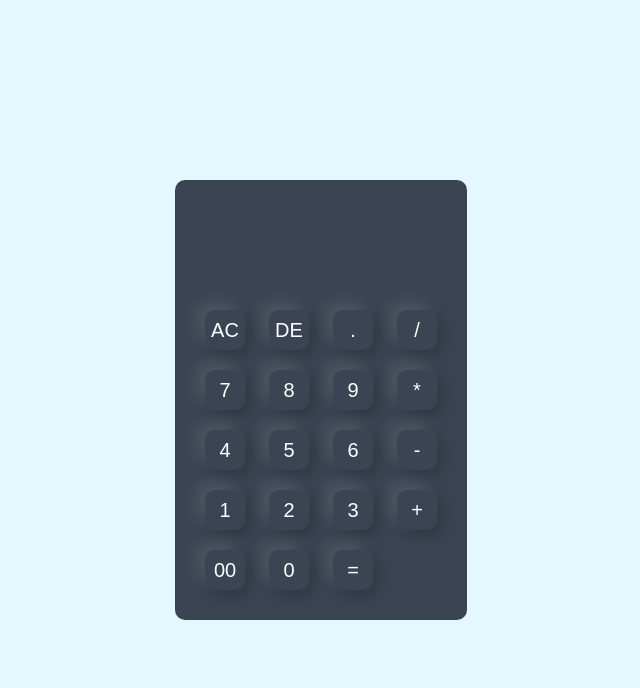
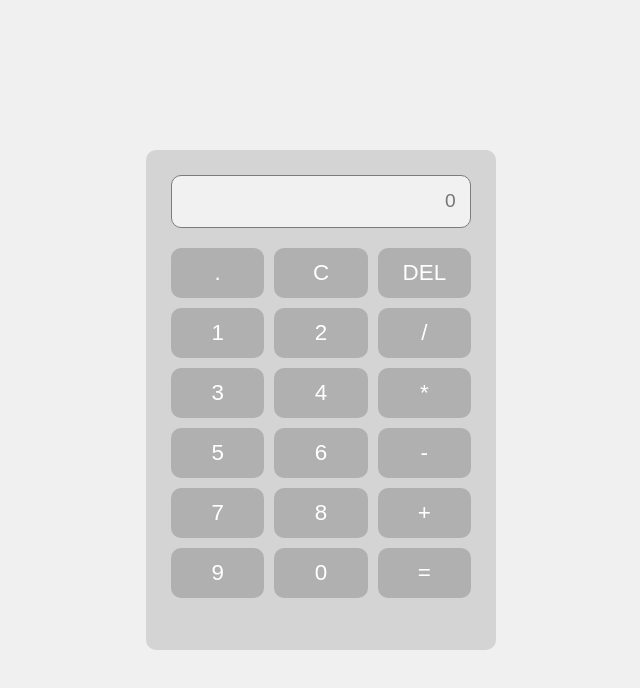
Before and after one commit to Yashin835/calculator, a plain HTML site: page index.html in a window 1280 px wide. Shown: the whole page, without its empty margins (319-959 px from the left). Drawn offline with Linux system fonts and the light colour scheme.

Commit message:
Add files via upload

```diff
--- a/index.html
+++ b/index.html
@@ -3,48 +3,58 @@
 
 <head>
     <meta charset="UTF-8">
+    <link rel="stylesheet" href="style.css">
     <meta name="viewport" content="width=device-width, initial-scale=1.0">
-    <link rel="stylesheet" href="style.css">
     <title>Calculator</title>
 </head>
 
 <body>
-    <div class="container">
     <div class="calculator">
-            <form>
-                <div class="display"><input type="text" name="display"></div>
-                <div>
-                    <input type="button" value="AC" onclick="display.value = '' ">
-                    <input type="button" value="DE" onclick="display.value = display.value.toString().slice(0,-1)">
-                    <input type="button" value="." onclick="display.value += '.'">
-                    <input type="button" value="/" onclick="display.value += '/'">
+        <input type="text" class="calculator_display" id="display" placeholder="0">
+        <div class="calculator__buttons">
+          <div class="row">
+            <button class="button">.</button>
+            <button class="button" >C</button>
+            <button class="button" >DEL</button>
           </div>
-                <div>
-                    <input type="button" value="7" onclick="display.value += '7'">
-                    <input type="button" value="8" onclick="display.value += '8'">
-                    <input type="button" value="9" onclick="display.value += '9'">
-                    <input type="button" value="*" onclick="display.value += '*'">
+          <div class="row">
+            <button class="button">1</button>
+            <button class="button">2</button>
+            <button class="button">/</button>
           </div>
-                <div>
-                    <input type="button" value="4" onclick="display.value += '4'">
-                    <input type="button" value="5" onclick="display.value += '5'">
-                    <input type="button" value="6" onclick="display.value += '6'">
-                    <input type="button" value="-" onclick="display.value += '-'">
+          <div class="row">
+            <button class="button" >3</button>
+            <button class="button" >4</button>
+            <button class="button">*</button>
           </div>
-                <div>
-                    <input type="button" value="1" onclick="display.value += '1'">
-                    <input type="button" value="2" onclick="display.value += '2'">
-                    <input type="button" value="3" onclick="display.value += '3'">
-                    <input type="button" value="+" onclick="display.value += '+'">
+          <div class="row">
+            <button class="button" >5</button>
+            <button class="button">6</button>
+            <button class="button">-</button>
           </div>
-                <div>
-                    <input type="button" value="00" onclick="display.value += '00'">
-                    <input type="button" value="0" onclick="display.value += '0'">
-                    <input class="equal" type="button" value="="  onclick="display.value = eval(display.value)">
+          <div class="row">
+            <button class="button">7</button>
+            <button class="button">8</button>
+            <button class="button" >+</button>
           </div>
-            </form>
+          <div class="row">
+            <button class="button" >9</button>
+            <button class="button" >0</button>
+            <button class="button">=</button>
           </div>
         </div>
+    </div>
+
+
+
+
+
+
+
+
+
+
+    <script src="script.js"></script>
 </body>
 
 </html>
--- a/script.js
+++ b/script.js
@@ -0,0 +1,31 @@
+let inputfield = document.getElementById("display")
+const buttons = document.querySelectorAll(".button")
+let currentInput = "";
+buttons.forEach((button) => {
+    button.addEventListener("click", (e) => {
+        const value = e.target.innerText
+        if (value === "C") {
+            inputfield.value = ""
+        } else if (value === "=") {
+        try{
+            inputfield.value = eval(inputfield.value)
+        }
+        catch(err){
+            inputfield.value = "Error"
+            setTimeout(() => {
+                inputfield.value = ""
+            },1000)
+        }
+        }
+        else if (value === "DEL") {
+            inputfield.value = inputfield.value.slice(0, -1)
+        } else {
+            let lastChar = inputfield.value.slice(-1)
+            let operators = ["+", "-", "*", "/"]
+            if (operators.includes(lastChar) && operators.includes(value)) {
+                return
+            }
+            inputfield.value += value
+        }
+    })
+})
--- a/style.css
+++ b/style.css
@@ -1,43 +1,66 @@
-*{
+* {
     margin: 0;
     padding: 0;
     box-sizing: border-box;
 }
-.container{
+
+body {
+    background-color: #f0f0f0;
+    font-family: Arial, sans-serif;
     display: flex;
     justify-content: center;
     align-items: center;
+    height: 100vh;
     width: 100%;
-    height: 100vh;
-    background-color: #e3f9ff;
+    overflow: hidden;
+    padding: 10px;
 }
 
-.calculator{
-    background: #3a4452;
-    padding: 20px;
+.calculator {
+    background-color: #d4d4d4;
+    box-shadow: 32 10 30px rgba(255, 247, 247, 0.8);
+    padding: 25px;
+    width: 100%;
     border-radius: 10px;
+    max-width: 350px;
+    height: 100%;
+    max-height: 500px;
 }
-.calculator form input{
-    border: 0;
-    outline: 0;
-    height: 40px;
-    width: 40px;
-    background:transparent;
-    font-size: 20px;
+.calculator input{
+    outline: none;
+    overflow:visible;
+}
+.calculator_display {
+    background-color: #f1f1f1;
+    border: 1px solid #7c7c7c;
+    padding: 0.9rem;
+    border-radius: 10px;
+    width: 100%;
+    text-align: right;
+    font-size: larger;
+    font-weight: 500;
+}
+
+.calculator__buttons {
+    display: flex;
+    flex-direction: column;
+    margin-top: 20px;
+    gap: 10px;
+}
+
+.calculator__buttons .row {
+    display: flex;
+    width: 100%;
+    gap: 10px;
+}
+
+.calculator__buttons button {
+    background-color: #abababe0;
     color: white;
+    border: none;
+    font-size:1.4rem;
+    width: 100%;
     border-radius: 10px;
-    margin: 10px;
-    box-shadow: -8px -8px 15px rgba(255,255,255,0.1),5px 5px 15px rgba(0,0,0,0.2);
+    padding: 12px 0px;
+    height: 100%;
 }
-form .display{
-    display: flex;
-    justify-content: center;
-    align-items: center;
-    margin: 20px 0px;
-}
-form .display input{
-    text-align: right;
-    flex: 1;
-    box-shadow: none;
-    font-size: 45px;
-}
```
Lines whose indentation alone changed are shown as unchanged.
